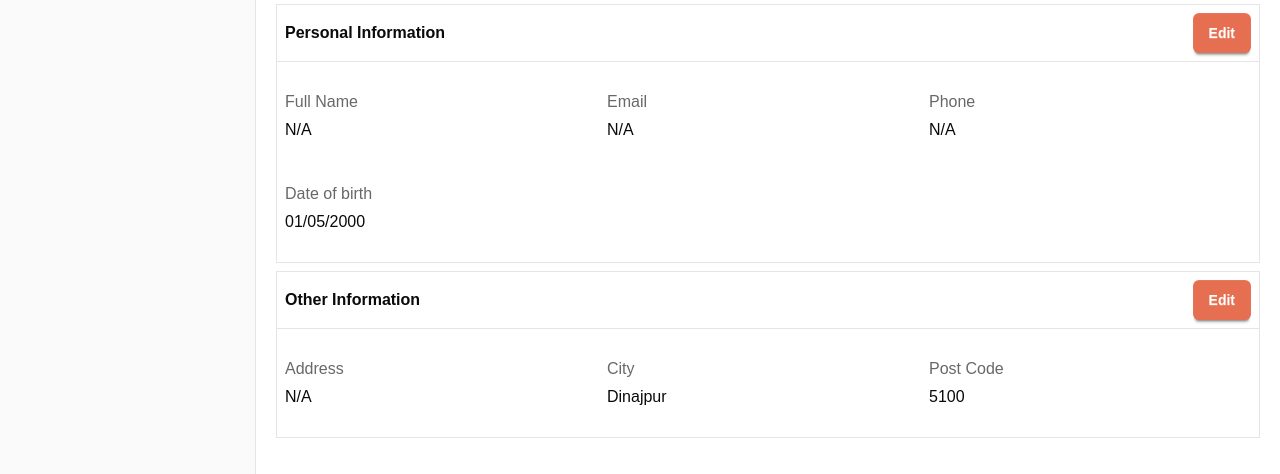
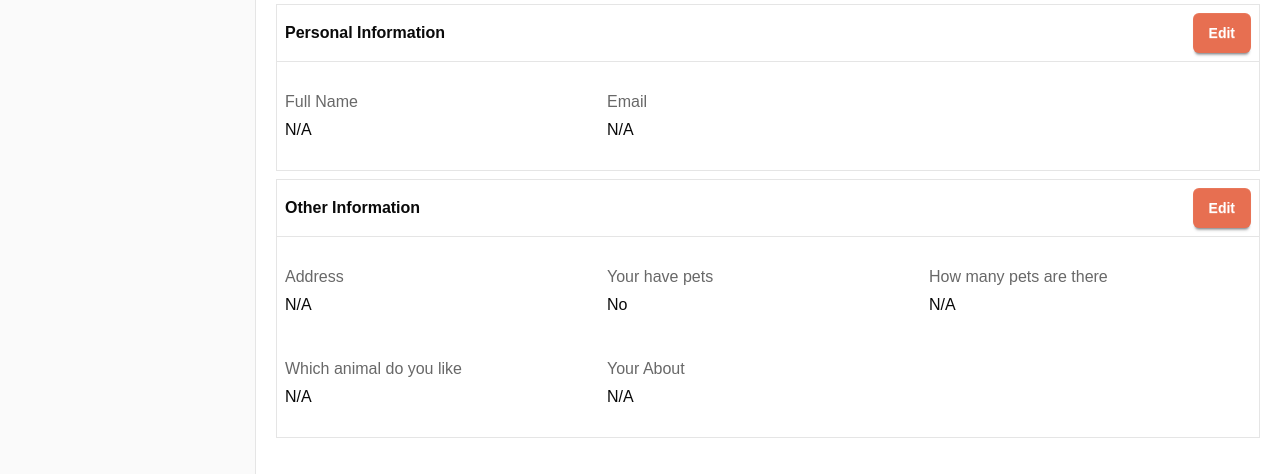
Before and after one commit to Mehedi86/adoptly-team-project, a Next.js app: page /userDashboard/user_profile in a window 1280 px wide. Shown: the part 326-800 px from the top of the page. Built offline with nearby package versions, Linux system fonts and the light colour scheme; no server answers; a web font is replaced by a local one.

Commit message:
userDashboard profile route functionality completed

```diff
--- a/src/app/(pages)/adoption_list/component/adoptionDetails.jsx
+++ b/src/app/(pages)/adoption_list/component/adoptionDetails.jsx
@@ -3,11 +3,18 @@ import useAxiosPublic from '@/hooks/axiosPublic/useAxiosPublic';
 import UseBanner from '@/hooks/useBanner/UseBanner';
 import { useQuery } from '@tanstack/react-query';
 import Image from 'next/image';
-import React from 'react';
+import 'react-responsive-modal/styles.css';
+import { Modal } from 'react-responsive-modal';
+import { useState } from 'react';
 
 const AdoptionDetails = ({ id }) => {
 
-    const axiosPublic = useAxiosPublic()
+    const axiosPublic = useAxiosPublic();
+
+    // Modal
+    const [open, setOpen] = useState(false);
+    const onOpenModal = () => setOpen(true);
+    const onCloseModal = () => setOpen(false);
 
     const { data: singleAdoption, refetch, isLoading: loading } = useQuery({
         queryKey: ["singleAdoption"],
@@ -17,7 +24,14 @@ const AdoptionDetails = ({ id }) => {
         }
     })
 
-    console.log('checking singel data', singleAdoption);
+    const { data: userData, refetch: userRefetch, isLoading: userLoading } = useQuery({
+        queryKey: ["singleAdoption"],
+        queryFn: async () => {
+            const res = await axiosPublic.get(`/pets/${id}`);
+            return res.data.data
+        }
+    })
+
 
 
     return (
@@ -68,10 +82,33 @@ const AdoptionDetails = ({ id }) => {
                 <div className='my-10 space-y-2'>
                     <h1 className='text-4xl font-bold'>About Me</h1>
                     <p className='text-[#161616bb] dark:text-[#cfcfcf]'>{singleAdoption?.description}</p>
-                    <button className='btn bg-[#E76F51] border-0 rounded-xl w-32'>Adopt Me</button>
+                    <button onClick={onOpenModal} className='btn bg-[#E76F51] border-0 rounded-xl w-32'>Adopt Me</button>
                 </div>
             </div>
-
+            <Modal open={open} onClose={onCloseModal} center>
+                <div className='space-y-2'>
+                    <p className='text-xl my-5'>Please provide information</p>
+                    <div>
+                        <label htmlFor="">Email</label>
+                        <input className='w-full border border-[#bbbb] bg-white text-black dark:bg-black dark:text-white input focus:outline-0' placeholder='Enter your email' type="text" />
+                    </div>
+                    <div>
+                        <label htmlFor="">Phone Number</label>
+                        <input className='w-full border border-[#bbbb] bg-white text-black dark:bg-black dark:text-white input focus:outline-0' placeholder='Enter your number' type="text" />
+                    </div>
+                    <div>
+                        <label htmlFor="">Address</label>
+                        <input className='w-full border border-[#bbbb] bg-white text-black dark:bg-black dark:text-white input focus:outline-0' placeholder='Enter your address' type="text" />
+                    </div>
+                    <div>
+                        <label htmlFor="">Quantity</label>
+                        <input className='w-full border border-[#bbbb] bg-white text-black dark:bg-black dark:text-white input focus:outline-0' placeholder='Enter your queantity' type="text" />
+                    </div>
+                    <div className='text-center my-5'>
+                        <button className='btn text-center border-0 bg-[#e76f51] text-white'>Submit</button>
+                    </div>
+                </div>
+            </Modal>
         </div>
     );
 };
--- a/src/app/(withUserDashboard)/userDashboard/user_profile/page.jsx
+++ b/src/app/(withUserDashboard)/userDashboard/user_profile/page.jsx
@@ -3,13 +3,15 @@ import useAxiosPublic from '@/hooks/axiosPublic/useAxiosPublic';
 import useAuth from '@/hooks/useAuth';
 import { useQuery } from '@tanstack/react-query';
 import Image from 'next/image';
-import { useState } from 'react';
+import { useEffect, useState } from 'react';
 import { useForm } from 'react-hook-form';
 import Modal from 'react-responsive-modal';
 import 'react-responsive-modal/styles.css';
 
 const userProfile = () => {
 
+    const [havePet, setHavePet] = useState(null);
+    const [isDescription, setIsDescription] = useState("")
     const [openPersonalInfo, setOpenPersonalInfo] = useState(false);
     const [openAddressInfo, setOpenAddressInfo] = useState(false);
     const { user } = useAuth();
@@ -33,6 +35,9 @@ const userProfile = () => {
     console.log('checking data', userData);
 
 
+    useEffect(() => {
+        setHavePet(userData?.isHavePets)
+    }, [userData?.isHavePets])
 
     const {
         register: register1,
@@ -55,6 +60,21 @@ const userProfile = () => {
     // Address Submit form
     const onSubmit2 = async (data) => {
         console.log(data)
+        const otherInfo = {
+            address: data.address,
+            isHavePets: havePet,
+            currentPetsQuantity: data.currentPetsQuantity,
+            preferredPetType: data.preferredPetType,
+            aboutUser: isDescription
+        }
+
+        const res = await axiosPublic.put(`/user/${user?.email}`, otherInfo)
+        if (res.status === 200) {
+            refetch()
+            onCloseAddModal()
+        }
+
+        console.log('checking other information', otherInfo);
     }
 
 
@@ -87,14 +107,14 @@ const userProfile = () => {
                         <h3 className='text-[#686868]'>Email</h3>
                         <p>{userData?.email ? userData?.email : "N/A"}</p>
                     </div>
-                    <div className='py-5 space-y-1'>
+                    {/* <div className='py-5 space-y-1'>
                         <h3 className='text-[#686868]'>Phone</h3>
                         <p>{userData?.name ? userData?.name : "N/A"}</p>
                     </div>
                     <div className='py-5 space-y-1'>
                         <h3 className='text-[#686868]'>Date of birth</h3>
                         <p>01/05/2000</p>
-                    </div>
+                    </div> */}
                 </div>
             </div>
             <div className='border my-2'>
@@ -108,12 +128,20 @@ const userProfile = () => {
                         <p>{userData?.address ? userData?.address : "N/A"}</p>
                     </div>
                     <div className='py-5 space-y-1'>
-                        <h3 className='text-[#686868]'>City</h3>
-                        <p>Dinajpur</p>
+                        <h3 className='text-[#686868]'>Your have pets</h3>
+                        <p>{userData?.isHavePets ? "Yes" : "No" || "N/A"}</p>
                     </div>
                     <div className='py-5 space-y-1'>
-                        <h3 className='text-[#686868]'>Post Code</h3>
-                        <p>5100</p>
+                        <h3 className='text-[#686868]'>How many pets are there</h3>
+                        <p>{userData?.currentPetsQuantity || "N/A"}</p>
+                    </div>
+                    <div className='py-5 space-y-1'>
+                        <h3 className='text-[#686868]'>Which animal do you like</h3>
+                        <p>{userData?.preferredPetType || "N/A"}</p>
+                    </div>
+                    <div className='py-5 space-y-1'>
+                        <h3 className='text-[#686868]'>Your About</h3>
+                        <p>{userData?.aboutUser || "N/A"}</p>
                     </div>
                 </div>
             </div>
@@ -143,16 +171,33 @@ const userProfile = () => {
                 <form onSubmit={handleSubmit2(onSubmit2)} className='space-y-2'>
                     <p className='font-semibold'>Address Info Update</p>
                     <div>
-                        <label htmlFor="">Country</label>
-                        <input {...register2("country", { required: true })} className='w-full border border-[#bbbb] bg-white text-black dark:bg-black dark:text-white input focus:outline-0' placeholder='Enter your Country' type="text" />
+                        <label htmlFor="">Address</label>
+                        <input {...register2("address", { required: true })} defaultValue={userData?.address} className='w-full border border-[#bbbb] bg-white text-black dark:bg-black dark:text-white input focus:outline-0' placeholder='Enter your address' type="text" />
                     </div>
                     <div>
-                        <label htmlFor="">City</label>
-                        <input {...register2("city", { required: true })} className='w-full border border-[#bbbb] bg-white text-black dark:bg-black dark:text-white input focus:outline-0' placeholder='Enter your City' type="text" />
+                        <label htmlFor="">How many pets are there?</label>
+                        <div className='flex items-center gap-5 my-2'>
+                            <div className='flex items-center gap-2'>
+                                <p>Yes</p>
+                                <input onClick={() => setHavePet(true)} checked={havePet} type="checkbox" className="checkbox border-2 border-[#bbb] checkbox-neutral" />
+                            </div>
+                            <div className='flex items-center gap-2'>
+                                <p>No</p>
+                                <input onClick={() => setHavePet(false)} checked={!havePet} type="checkbox" className="checkbox border-2 border-[#bbb] checkbox-neutral" />
+                            </div>
+                        </div>
                     </div>
                     <div>
-                        <label htmlFor="">Post Code</label>
-                        <input {...register2("post_code", { required: true })} className='w-full border border-[#bbbb] bg-white text-black dark:bg-black dark:text-white input focus:outline-0' placeholder='Enter your post code' type="text" />
+                        <label htmlFor="">How many pets are there</label>
+                        <input {...register2("currentPetsQuantity", { required: true })} defaultValue={userData?.currentPetsQuantity} className='w-full border border-[#bbbb] bg-white text-black dark:bg-black dark:text-white input focus:outline-0' placeholder='Enter your quantity' type="text" />
+                    </div>
+                    <div>
+                        <label htmlFor="">Which animal do you like</label>
+                        <input {...register2("preferredPetType", { required: true })} defaultValue={userData?.preferredPetType} className='w-full border border-[#bbbb] bg-white text-black dark:bg-black dark:text-white input focus:outline-0' placeholder='Enter your animal' type="text" />
+                    </div>
+                    <div>
+                        <label htmlFor="">Your About</label>
+                        <textarea onChange={(e) => setIsDescription(e.target.value)} defaultValue={userData?.aboutUser} className='w-full border border-[#bbbb] bg-white text-black dark:bg-black dark:text-white input focus:outline-0' placeholder='Enter your about' type="text" />
                     </div>
                     <div className='text-center'>
                         <button className='btn text-center border-0 bg-[#e76f51] text-white'>Submit</button>
```
